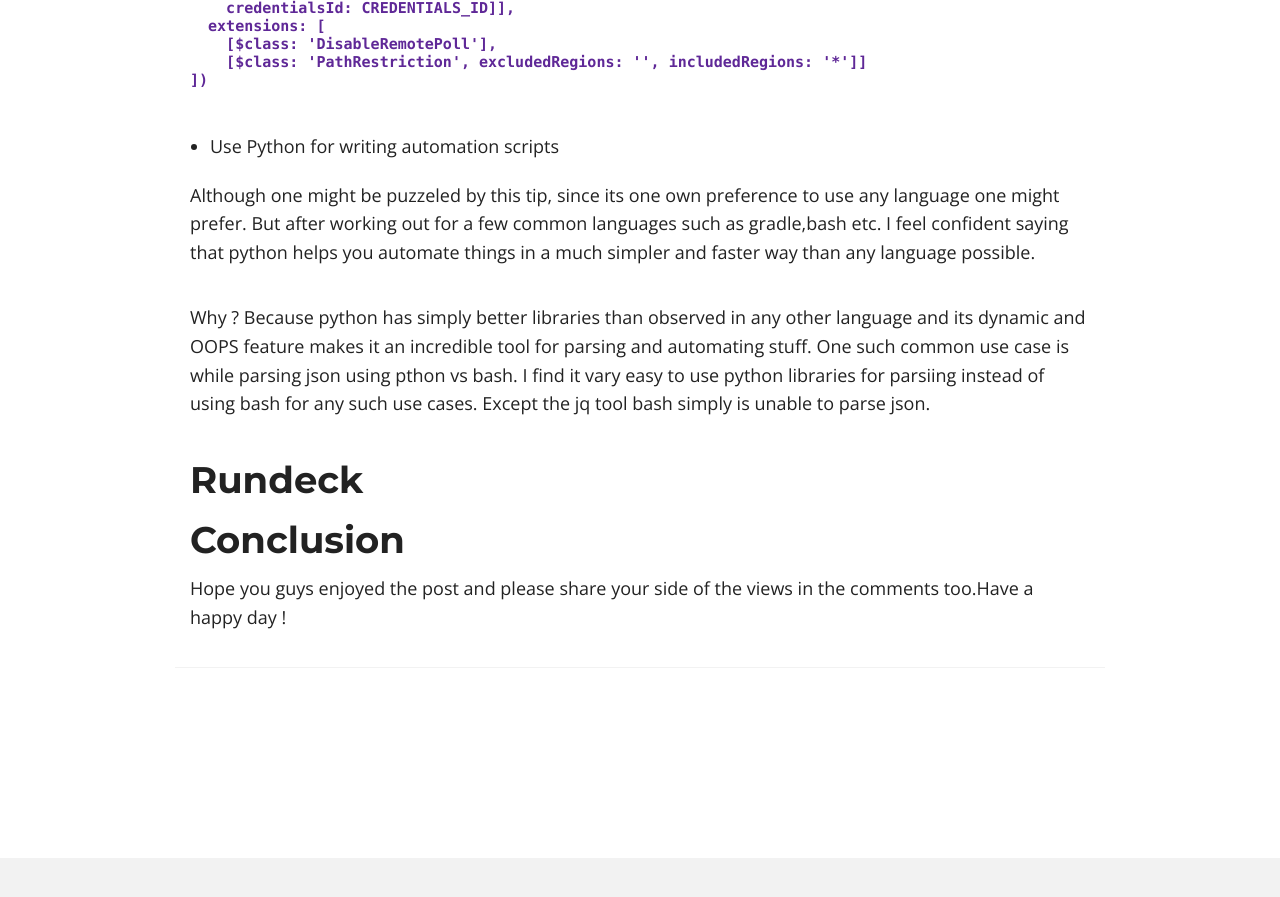
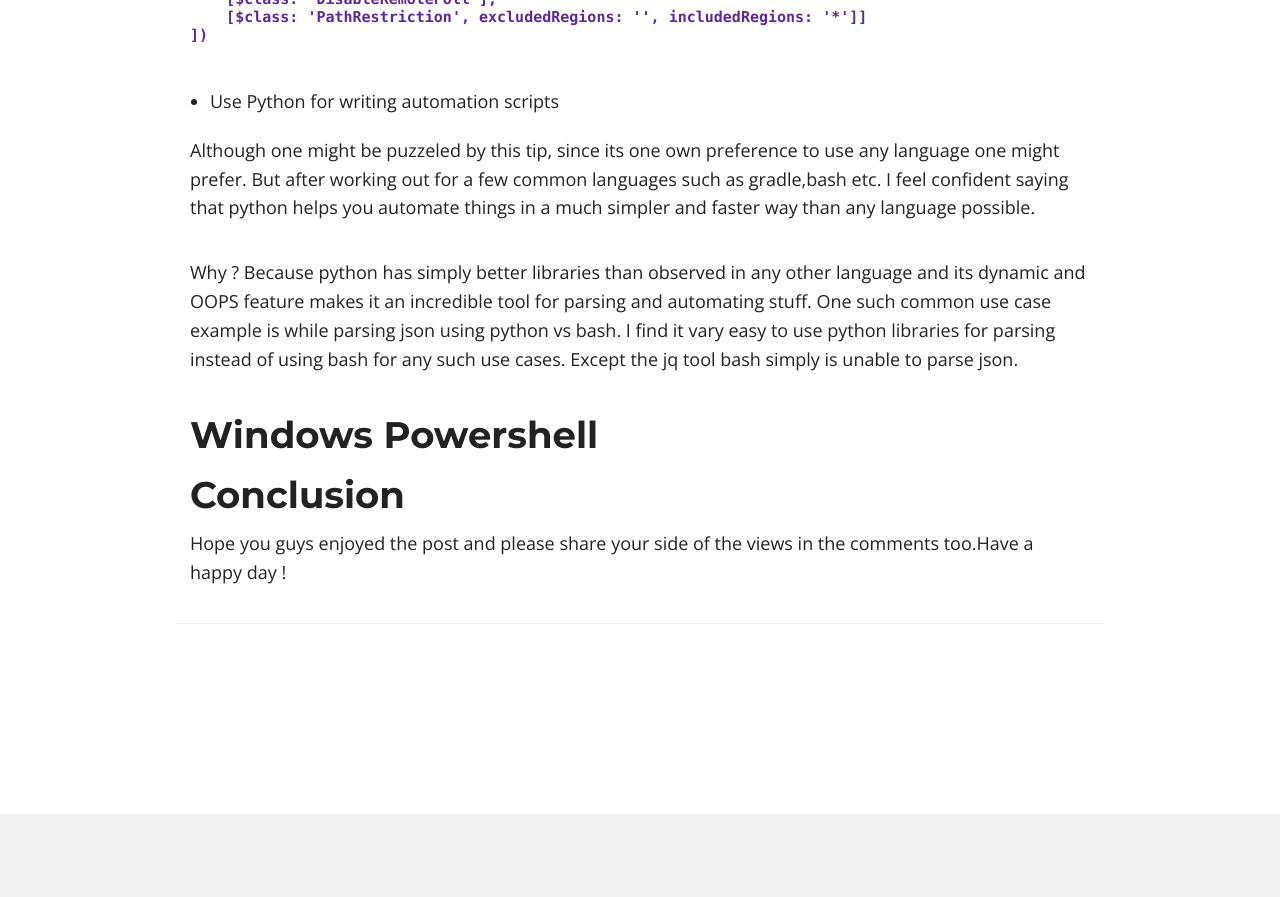
Before and after one commit to ramit05/myblog, a Jekyll site: the page built from _posts/2018-02-01-ci-cd-lessons-learned.md, in a window 1280 px wide and 900 px high, scrolled down 2344 px. Shown: the top 897 px of the window. Built offline with Jekyll 4.4.1, drawn with Linux system fonts in a browser that asks for light colours; nearby versions of some CDN libraries; comment, search, counter and statistics services are not loaded.

Commit message:
fix spell errors

```diff
--- a/_posts/2018-02-01-ci-cd-lessons-learned.md
+++ b/_posts/2018-02-01-ci-cd-lessons-learned.md
@@ -75,11 +75,9 @@
 
 Although one might be puzzeled by this tip, since its one own preference to use any language one might prefer. But after working out for a few common languages such as gradle,bash etc. I feel confident saying that python helps you automate things in a much simpler and faster way than any language possible.
 
-Why ? Because python has simply better libraries than observed in any other language and its dynamic and OOPS feature makes it an incredible tool for parsing and automating stuff. One such common use case is while parsing json using pthon vs bash.
-I find it vary easy to use python libraries for parsiing instead of using bash for any such use cases. Except the jq tool bash simply is unable to parse json.
+Why ? Because python has simply better libraries than observed in any other language and its dynamic and OOPS feature makes it an incredible tool for parsing and automating stuff. One such common use case example is while parsing json using python vs bash. I find it vary easy to use python libraries for parsing instead of using bash for any such use cases. Except the jq tool bash simply is unable to parse json.
 
-
-## Rundeck
+## Windows Powershell
 
 
 
```
Also changed, not shown: other parts of _posts/2018-02-01-ci-cd-lessons-learned.md (+3 -3 lines).
